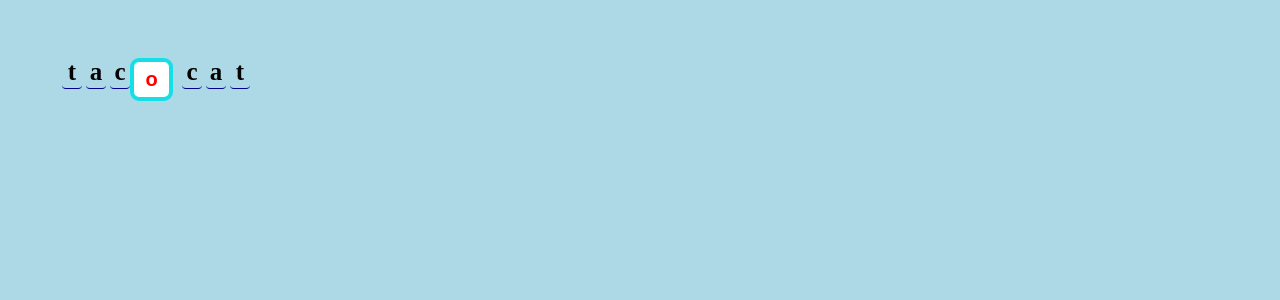
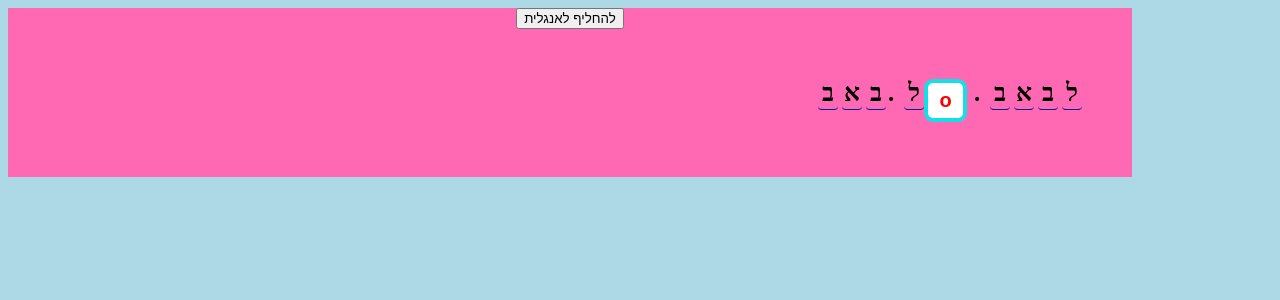
Before and after one commit to Ariellaw/palindromer, an Angular app: page / in a window 1280 px wide. Shown: the top 300 px of the page. Built offline with nearby package versions, Linux system fonts and the light colour scheme.

Commit message:
added Hebrew to CSS

```diff
--- a/src/app/letter-box/letter-box.component.scss
+++ b/src/app/letter-box/letter-box.component.scss
@@ -22,7 +22,7 @@
     width: 10px;
     margin-right: 4px;
     margin-left:0px;
-    border-bottom: 1px solid darkgray;
+    // border-bottom: 1px solid darkgray;
 
 
 }
--- a/src/app/letter-box/letter-box.component.ts
+++ b/src/app/letter-box/letter-box.component.ts
@@ -1,5 +1,5 @@
 import { Component, OnInit, Output, EventEmitter, Input } from "@angular/core";
-import { type } from 'os';
+// import { type } from 'os';
 // import {InputEvent} from '@types/dom-inputevent';
 
 @Component({
@@ -34,30 +34,28 @@ export class LetterBoxComponent implements OnInit {
   ngOnInit() {
     this.assignCharacterType();
   }
-  isLetterVerification(character){
-    return character.match(this.latinLettersRegex) || character.match(this.hebrewLettersRegex);
+  isLetterVerification1(character) {
+    return (
+      character.match(this.latinLettersRegex) ||
+      character.match(this.hebrewLettersRegex)
+    );
   }
 
   handleKeyup(event: KeyboardEvent) {
     event.preventDefault();
     // var currText = event.target.innerText;
     var newChar = event.key;
-    if (newChar === "Shift") {
-      return;
-    } else if (event.keyCode === 37 || event.keyCode === 39) {
+
+    if (event.keyCode === 37 || event.keyCode === 39) {
       this.moveFocus.emit({ keyCode: event.keyCode });
     } else if (event.key === "Backspace") {
       this.backspace.emit({
         letterIndex: this.index,
         character: this.character
       });
-    } else
-    //  if (
-    //   (newChar.match(this.latinLettersRegex) && newChar.length === 1) ||
-    //   (newChar.match(this.punctionationRegex) && newChar.length === 1) ||
-    //   newChar === " "
-    // )
-     {
+    } else if (newChar.length > 1) {
+      return;
+    } else {
       this.assignCharacterType();
       this.characterAdded.emit({
         character: newChar,
@@ -67,7 +65,7 @@ export class LetterBoxComponent implements OnInit {
   }
 
   assignCharacterType() {
-   var isLetter = this.isLetterVerification(this.character)
+    var isLetter = this.isLetterVerification1(this.character);
     if (isLetter) {
       this.typeOfChar = "letter";
     } else if (this.character === " ") {
--- a/src/app/palindrom-editor/palindrom-editor.component.html
+++ b/src/app/palindrom-editor/palindrom-editor.component.html
@@ -1,10 +1,16 @@
-<div class="palindrom-container" id="palindrom-container">
-    <app-letter-box (moveFocus)="moveFocus($event)"   (backspace)="onBackspaceLeft($event)" *ngFor="let currLetter of lettersLeft ; let i = index"
-     side="left"   [character]="currLetter" [index]="i" (characterAdded)="onCharacterAddedLeft($event)" (characterChanged)="onLetterInputLeft($event)"></app-letter-box>
-    <app-pivot-letter (moveFocus)="moveFocus($event)"  (backspace)="deleteLastLetterLeft()" (delete)="deleteLastLetterRight()" (newUserInput)="onPivotChanged($event)"></app-pivot-letter>
-    <app-letter-box (moveFocus)="moveFocus($event)"  (backspace)="onBackspaceRight($event)" *ngFor="let currLetter of lettersRight; let i = index"
-    side="right" [character]="currLetter" [index]="i" (characterAdded)="onCharacterAddedRight($event)" (characterChanged)="onLetterInputRight($event)"></app-letter-box>
-
-
-
+<div [ngClass]="{'rtl':rightToLeft}">
+    <button *ngIf="rightToLeft" (click)="rightToLeft=false">להחליף לאנגלית</button>
+    <button *ngIf="!rightToLeft" (click)="rightToLeft=true">Switch to Hebrew</button>
+    <div class="palindrom-container" id="palindrom-container">
+        <app-letter-box (moveFocus)="moveFocus($event)" (backspace)="onBackspaceLeft($event)"
+            *ngFor="let currLetter of lettersLeft ; let i = index" side="left" [character]="currLetter" [index]="i"
+            (characterAdded)="onCharacterAddedLeft($event)" (characterChanged)="onLetterInputLeft($event)">
+        </app-letter-box>
+        <app-pivot-letter (moveFocus)="moveFocus($event)" (backspace)="deleteLastLetterLeft()"
+            (delete)="deleteLastLetterRight()" (newUserInput)="onPivotChanged($event)"></app-pivot-letter>
+        <app-letter-box (moveFocus)="moveFocus($event)" (backspace)="onBackspaceRight($event)"
+            *ngFor="let currLetter of lettersRight; let i = index" side="right" [character]="currLetter" [index]="i"
+            (characterAdded)="onCharacterAddedRight($event)" (characterChanged)="onLetterInputRight($event)">
+        </app-letter-box>
+    </div>
 </div>
--- a/src/app/palindrom-editor/palindrom-editor.component.scss
+++ b/src/app/palindrom-editor/palindrom-editor.component.scss
@@ -4,3 +4,8 @@
     display: flex;
     flex-wrap: wrap;
 }
+
+.rtl {
+    direction: rtl;
+    background-color: hotpink;
+  }
--- a/src/app/palindrom-editor/palindrom-editor.component.ts
+++ b/src/app/palindrom-editor/palindrom-editor.component.ts
@@ -7,32 +7,27 @@ import { HtmlAstPath } from "@angular/compiler";
   styleUrls: ["./palindrom-editor.component.scss"]
 })
 export class PalindromEditorComponent implements OnInit {
-  lettersLeft = ["t", "a", "c"];
-  lettersRight = ["c", "a", "t"];
+  lettersLeft = ["ל","ב","א","ב","."];
+  lettersRight = ["ל",".","ב","א","ב"];
   punctionationRegex = /(~|`|!|@|#|$|%|^|&|\*|\(|\)|{|}|\[|\]|;|:|\"|'|<|,|\.|>|\?|\/|\\|\||-|_|\+|=)/;
   latinLettersRegex = /^[A-Za-z]+$/;
   hebrewLettersRegex = "^[א-ת]+$";
   pivotElement: HTMLElement;
   letterBoxElement = "APP-LETTER-BOX";
   pivotElementNodeName = "APP-PIVOT-LETTER";
-
+  rightToLeft="false";
   constructor() {}
-
+  // באב. ליל באב.
   ngOnInit() {
     this.pivotElement = document.getElementById("pivot-input") as HTMLElement;
     this.pivotElement.focus();
   }
-  //TODO - move to another file
-  //   isTextSelected(input) {
-  //     if (typeof input.selectionStart === "number") {
-  //         return input.selectionStart === 0 && input.selectionEnd === input.value.length;
-  //     } else if (typeof DOCUMENT.selection !== "undefined") {
-  //         input.focus();
-  //         return DOCUMENT.selection.createRange().text === input.value;
-  //     }
-  // }
-  isLetterVerification(character){
-    return character.match(this.latinLettersRegex) || character.match(this.hebrewLettersRegex);
+
+  isLetterVerification(character) {
+    return (
+      character.match(this.latinLettersRegex) ||
+      character.match(this.hebrewLettersRegex)
+    );
   }
   moveFocus($event: { keyCode: number }) {
     if ($event.keyCode === 39) {
@@ -55,6 +50,7 @@ export class PalindromEditorComponent implements OnInit {
     if (this.lettersRight.length > 0) {
       this.onBackspaceRight({ letterIndex: 0, character });
     }
+    this.pivotElement.focus();
   }
   moveFocusRight() {
     var focusedElement = window.document.activeElement;
@@ -119,90 +115,70 @@ export class PalindromEditorComponent implements OnInit {
     }
   }
   onPivotChanged($event: { newLetter: string }) {
-    var character =  $event.newLetter;
-    var isLetter = this.isLetterVerification(character);
-    if (isLetter) {
-      this.lettersLeft.push(character);
-      this.lettersRight.unshift(character);
-    } else {
-      this.lettersRight.unshift(character);
-    }
+    var character = $event.newLetter;
+    this.addOrDeleteCharacter(
+      this.lettersLeft,
+      this.lettersRight,
+      character,
+      this.lettersLeft.length,
+      0,false
+    );
   }
 
   onLetterInputRight($event: { character: string; letterIndex: number }) {
     let rightIdx = $event.letterIndex;
     let leftIdx = this.lettersRight.length - 1 - rightIdx;
     let character = $event.character;
-    var isLetter = this.isLetterVerification(character)
 
-    if (isLetter) {
-      this.lettersLeft[leftIdx] = character;
-      this.lettersRight[rightIdx] = character;
-    } else  {
-      // this.lettersLeft[leftIdx] = "";
-      this.lettersRight[rightIdx] = character;
-    }
+    this.addOrDeleteCharacter(
+      this.lettersLeft,
+      this.lettersRight,
+      character,
+      leftIdx,
+      rightIdx, false
+    );
   }
   onLetterInputLeft($event: { character: string; letterIndex: number }) {
     let leftIdx = $event.letterIndex;
     let rightIdx = this.lettersRight.length - 1 - leftIdx;
     let character = $event.character;
-    var isLetter = this.isLetterVerification(character)
-
-    if (isLetter) {
-      this.lettersLeft[leftIdx] = character;
-      this.lettersRight[rightIdx] = character;
-    } else {
-      this.lettersLeft[leftIdx] = character;
-      // this.lettersRight[rightIdx] = "";
-    }
+    this.addOrDeleteCharacter(
+      this.lettersRight,
+      this.lettersLeft,
+      character,
+      rightIdx,
+      leftIdx, false
+    );
   }
   onCharacterAddedRight($event: { character: string; letterIndex: number }) {
     let rightIdx = $event.letterIndex;
     let leftIdx = this.lettersRight.length - 1 - rightIdx;
     let character = $event.character;
-    var isLetter = this.isLetterVerification(character);
 
-    if (isLetter) {
-      this.lettersLeft.splice(leftIdx, 0, $event.character);
-      this.lettersRight.splice(rightIdx + 1, 0, $event.character);
-    } else {
-      this.lettersRight.splice(rightIdx + 1, 0, $event.character);
-    }
+    this.addOrDeleteCharacter(
+      this.lettersLeft,
+      this.lettersRight,
+      character,
+      leftIdx,
+      rightIdx+1, false
+    );
   }
   onCharacterAddedLeft($event: { character: string; letterIndex: number }) {
     let leftIdx = $event.letterIndex;
     let rightIdx = this.lettersRight.length - 1 - leftIdx;
     let character = $event.character;
-    var isLetter = this.isLetterVerification(character);
-
-    if (isLetter) {
-      this.lettersLeft.splice(leftIdx + 1, 0, character);
-      this.lettersRight.splice(rightIdx, 0, character);
-    } else{
-      this.lettersLeft.splice(leftIdx + 1, 0, character);
-    }
+    this.addOrDeleteCharacter(
+      this.lettersRight,
+      this.lettersLeft,
+      character,
+      rightIdx,
+      leftIdx + 1, false
+    );
   }
 
   onBackspaceLeft($event: { letterIndex: number; character: string }) {
-    var focusedElement = window.document.activeElement;
-    var previousElement = this.previousElementIsLetterBox(
-      focusedElement.parentNode,
-      this.letterBoxElement
-    );
-    var nextElement = this.nextElementIsLetterBox(
-      focusedElement.parentNode,
-      this.letterBoxElement
-    );
-    if ($event.letterIndex === this.lettersLeft.length - 1) {
-      this.pivotElement.focus();
-    } else if (previousElement) {
-      this.focusOnElement(previousElement);
-    } else if (nextElement) {
-      this.focusOnElement(nextElement);
-    } else {
-      this.pivotElement.focus();
-    }
+
+    this.moveFocusOnDelete($event.letterIndex);
 
     let leftIdx = $event.letterIndex;
     let deletedLetter = $event.character;
@@ -215,40 +191,20 @@ export class PalindromEditorComponent implements OnInit {
         this.lettersLeft
       );
 
-      var letterToDelete = this.findIndexOnOppositeSide(
+      var rightIdx = this.findIndexOnOppositeSide(
         this.lettersRight,
         deletedLetter,
         letterIdx
       );
-      this.lettersRight.splice(letterToDelete, 1);
     }
-    this.lettersLeft.splice(leftIdx, 1);
+    this.addOrDeleteCharacter(this.lettersRight, this.lettersLeft, null, rightIdx, leftIdx, true)
   }
   onBackspaceRight($event: { letterIndex: number; character: string }) {
-    var focusedElement = window.document.activeElement;
-    var previousElement = this.previousElementIsLetterBox(
-      focusedElement.parentNode,
-      this.letterBoxElement
-    );
-    var nextElement = this.nextElementIsLetterBox(
-      focusedElement.parentNode,
-      this.letterBoxElement
-    );
-
-    if ($event.letterIndex === 0) {
-      this.pivotElement.focus();
-    } else if (previousElement) {
-      this.focusOnElement(previousElement);
-    } else if (nextElement) {
-      this.focusOnElement(nextElement);
-    } else {
-      this.pivotElement.focus();
-    }
+    this.moveFocusOnDelete($event.letterIndex)
 
     let rightIdx = $event.letterIndex;
     let deletedLetter = $event.character;
     var isLetter = this.isLetterVerification(deletedLetter);
-
 
     if (isLetter) {
       var letterIdx = this.getLetterFrequency(
@@ -257,15 +213,15 @@ export class PalindromEditorComponent implements OnInit {
         this.lettersRight
       );
 
-      var letterToDelete = this.findIndexOnOppositeSide(
+      var leftIdx = this.findIndexOnOppositeSide(
         this.lettersLeft,
         deletedLetter,
         letterIdx
       );
-      this.lettersLeft.splice(letterToDelete, 1);
     }
-    this.lettersRight.splice(rightIdx, 1);
+    this.addOrDeleteCharacter(this.lettersRight, this.lettersLeft, null, rightIdx, leftIdx, true)
   }
+
 
   nextElementIsLetterBox(currElement, nodeName) {
     var nextElement = currElement.nextSibling;
@@ -281,6 +237,17 @@ export class PalindromEditorComponent implements OnInit {
         ? previousElement
         : null;
     return element;
+  }
+
+  addOrDeleteCharacter(arr1, arr2, newChar, idx1, idx2, toDelete) {
+    console.log(arr1, arr2, newChar, idx1, idx2, toDelete)
+    if(newChar){
+      var isLetter = this.isLetterVerification(newChar);
+    }
+    if (isLetter || toDelete) {
+      !toDelete ?arr1.splice(idx1, 0, newChar):arr1.splice(idx1, 1);
+    }
+    !toDelete ?arr2.splice(idx2, 0, newChar):arr2.splice(idx2, 1);
   }
 
   focusOnElement(element) {
@@ -306,4 +273,26 @@ export class PalindromEditorComponent implements OnInit {
       }
     }
   }
+
+  moveFocusOnDelete(letterIndex){
+    var focusedElement = window.document.activeElement;
+    var previousElement = this.previousElementIsLetterBox(
+      focusedElement.parentNode,
+      this.letterBoxElement
+    );
+    var nextElement = this.nextElementIsLetterBox(
+      focusedElement.parentNode,
+      this.letterBoxElement
+    );
+    if (letterIndex === this.lettersLeft.length - 1) {
+      this.pivotElement.focus();
+    } else if (previousElement) {
+      this.focusOnElement(previousElement);
+    } else if (nextElement) {
+      this.focusOnElement(nextElement);
+    } else {
+      this.pivotElement.focus();
+    }
+  }
+
 }
--- a/src/app/pivot-letter/pivot-letter.component.ts
+++ b/src/app/pivot-letter/pivot-letter.component.ts
@@ -21,8 +21,8 @@ export class PivotLetterComponent implements OnInit {
     this.pivotIsCollapsed = false;
   }
   onUserInput(event: KeyboardEvent) {
-    var lettersRegex = /^[A-Za-z]+$/;
     var isOneCharacter = this.input.length === 1;
+
     if (event.keyCode === 37 || event.keyCode === 39) {
       this.moveFocus.emit({ keyCode: event.keyCode });
     } else if (event.keyCode === 8 || event.keyCode === 46) {
@@ -42,7 +42,6 @@ export class PivotLetterComponent implements OnInit {
       event.preventDefault();
       return;
     } else if (this.input.length === 2) {
-      this.pivotIsCollapsed = false;
       var newCharacter = this.input.charAt(0);
       this.newUserInput.emit({
         newLetter: newCharacter
```
